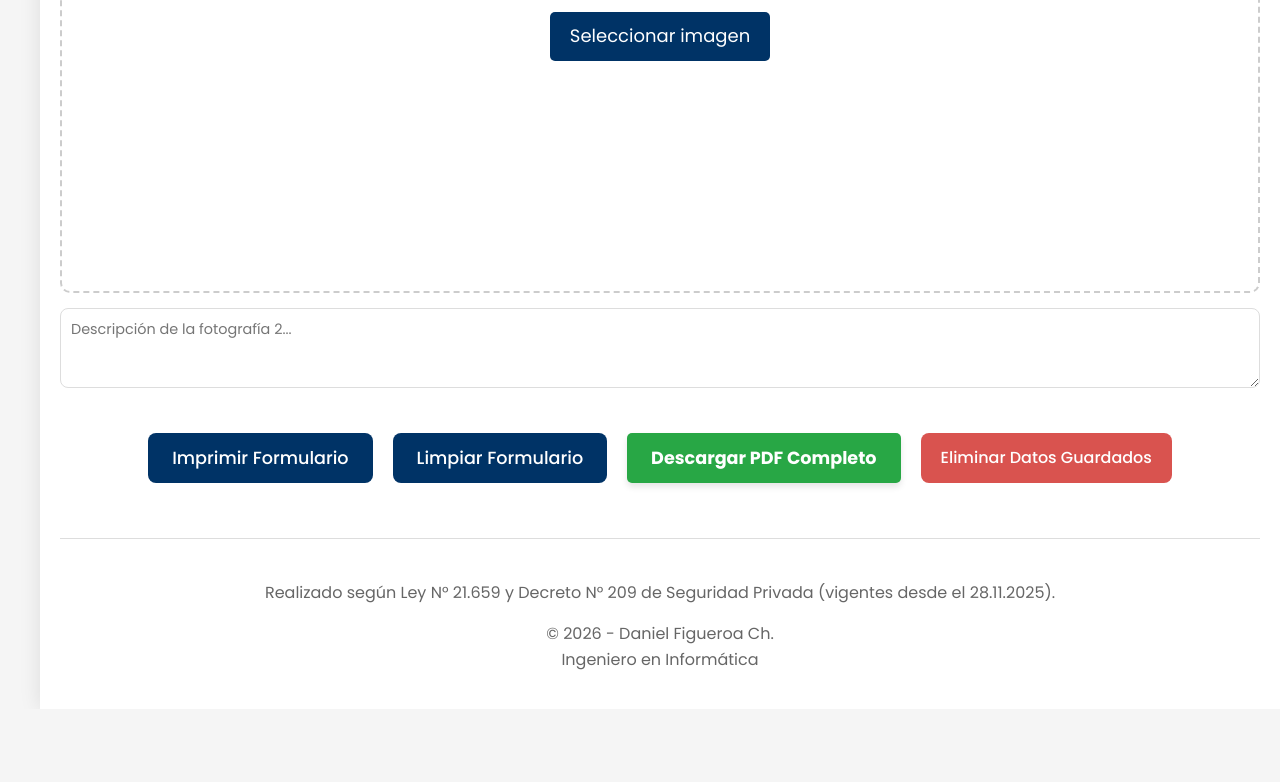
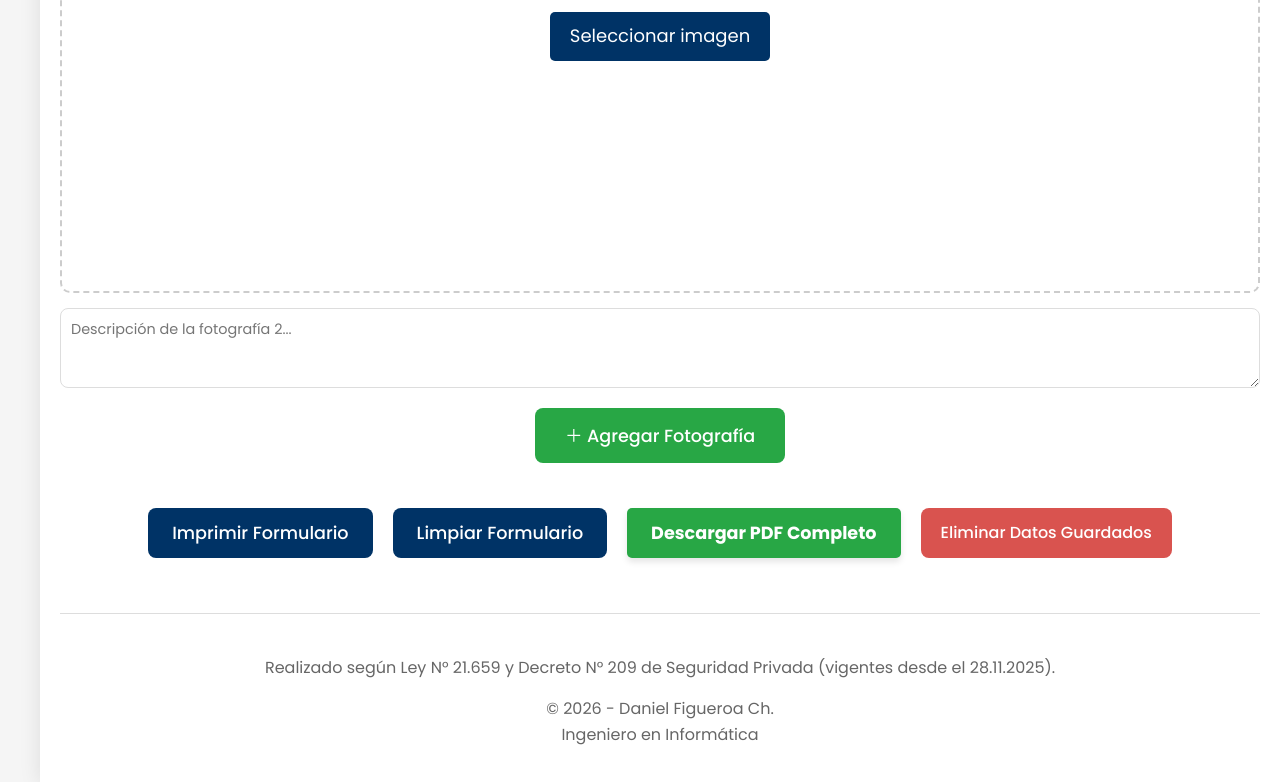
Before and after one commit to danielfigueroa1879/Informe, a plain HTML site: page index.html in a window 1280 px wide. Shown: the part 9673-10455 px from the top of the page. Before the commit the page ends 10382 px from the top, so only its background shows below. Drawn offline with Linux system fonts and the light colour scheme.

Commit message:
Add files via upload

```diff
--- a/index.html
+++ b/index.html
@@ -1904,8 +1904,11 @@ h1 {
                 </div>
             </div>
 
-            <div class="botones no-print" style="margin-top:20px;">
-                <button type="button" onclick="agregarFoto()" style="background-color:#28a745;">
+            <div style="display:flex; justify-content:center; margin-top:20px;">
+                <button type="button" onclick="agregarFoto()"
+                    style="background-color:#28a745; color:white; border:none; border-radius:8px;
+                           padding:14px 30px; font-family:'Poppins',sans-serif; font-size:1.1rem;
+                           font-weight:500; cursor:pointer;">
                     ＋ Agregar Fotografía
                 </button>
             </div>
```
